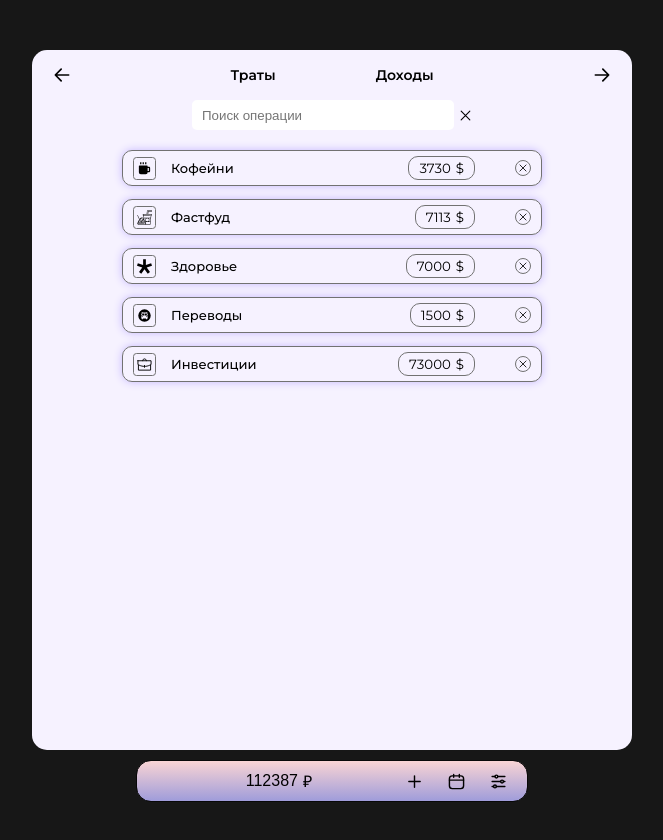
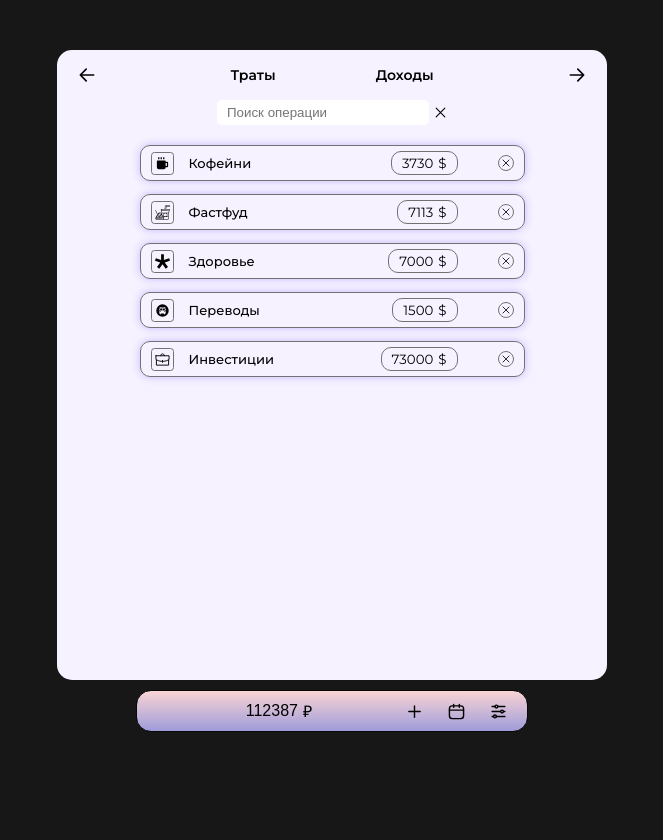
Before and after one commit to neblessed/desktop-finanalytics, a React (Vite) app: page / in a window 1280 px wide. Shown: the whole page, without its empty margins (308-971 px from the left). After the commit the page ends 800 px from the top, so only its background shows below. Built offline with nearby package versions, Linux system fonts and the light colour scheme; a web font is replaced by a local one.

Commit message:
wip feed

```diff
--- a/src/components/Feed/Feed.css
+++ b/src/components/Feed/Feed.css
@@ -1,6 +1,6 @@
 .feed {
-    width: 600px;
-    height: 700px;
+    width: 550px;
+    height: 630px;
     /* max-height: 800px; */
     background-color: beige;
 
--- a/src/components/Feed/FeedSearch/FeedSearch.css
+++ b/src/components/Feed/FeedSearch/FeedSearch.css
@@ -10,8 +10,8 @@
 }
 
 .feed__search__field {
-    width: 250px;
-    height: 28px;
+    width: 200px;
+    height: 23px;
 
     border-radius: 5px;
     border: none;
```
